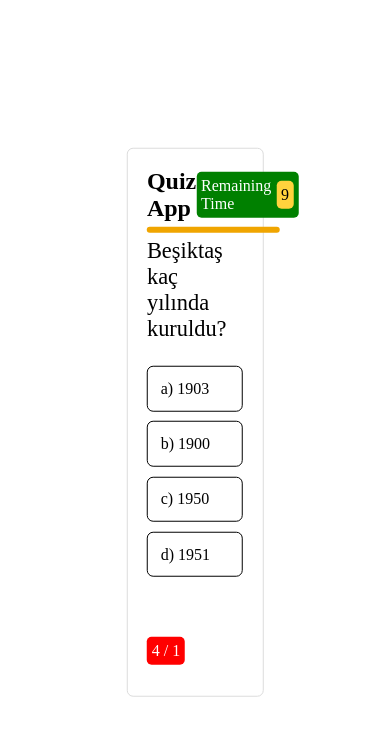
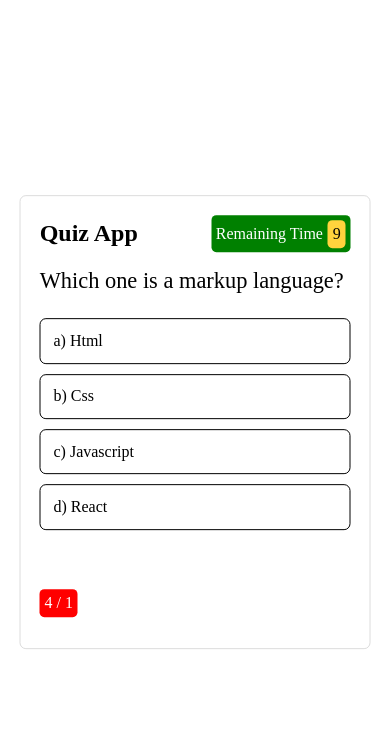
Before and after one commit to BerkCanpolat/Quiz-App-Vanilla-Js, a plain HTML site: page index.html in a window 390 px wide. Both pictures are taken after a click on the button "Start". Drawn offline with Linux system fonts and the light colour scheme.

Commit message:
Mobile view added and bugs fixed

```diff
--- a/app.js
+++ b/app.js
@@ -1,22 +1,22 @@
 const questionList = [
   new Question(
-    "Beşiktaş kaç yılında kuruldu?",
-    { a: "1903", b: "1900", c: "1950", d: "1951" },
+    "Which one is a markup language?",
+    { a: "Html", b: "Css", c: "Javascript", d: "React" },
     "a"
   ),
   new Question(
-    "Şenol Güneş Kaç Yaşındadır?",
-    { a: "55", b: "73", c: "31", d: "90" },
+    "Which one is the language of stilling?",
+    { a: "Next.js", b: "Css", c: "Python", d: "C#" },
     "b"
   ),
   new Question(
-    "Süperligde Namağlup Şampiyon Kimdir?",
-    { a: "Beşiktaş", b: "Galatasaray", c: "Fenerbahçe", d: "Trabzonspor" },
+    "What technology is used for the backend?",
+    { a: "Node.js", b: "React.js", c: "Html", d: "Vue.js" },
     "a"
   ),
   new Question(
-    "Bu uygulamayı kim geliştiriyor?",
-    { a: "beni seçme", b: "Cevap d knk", c: "Ben değil", d: "Tabiki ben" },
+    "Did you like the app?",
+    { a: "I can do it better", b: "I don't know", c: "I didn't like it", d: "You're amazing" },
     "d"
   ),
 ];
@@ -107,7 +107,7 @@ function startTime(time) {
 
         if(time < 0) {
             clearInterval(timerChange);
-            ui.timeText.textContent = "Süre Bitti";
+            ui.timeText.textContent = "time's up";
             ui.disableAllOption();
 
             quiz.questionIndex += 1;
@@ -116,7 +116,7 @@ function startTime(time) {
     }
 }
 
-function startTimeSlider(time) {
+function startTimeSlider() {
 
     let widthAdd = 0;
 
--- a/style.css
+++ b/style.css
@@ -220,3 +220,14 @@
     opacity: 1;
     transform: scale(1);
 }
+
+@media (max-width: 576px) {
+    .spaceMain {
+    width: 90%;
+    padding: 1.2rem;
+}
+
+.timeSlider {
+    display: none;
+}
+}
```
